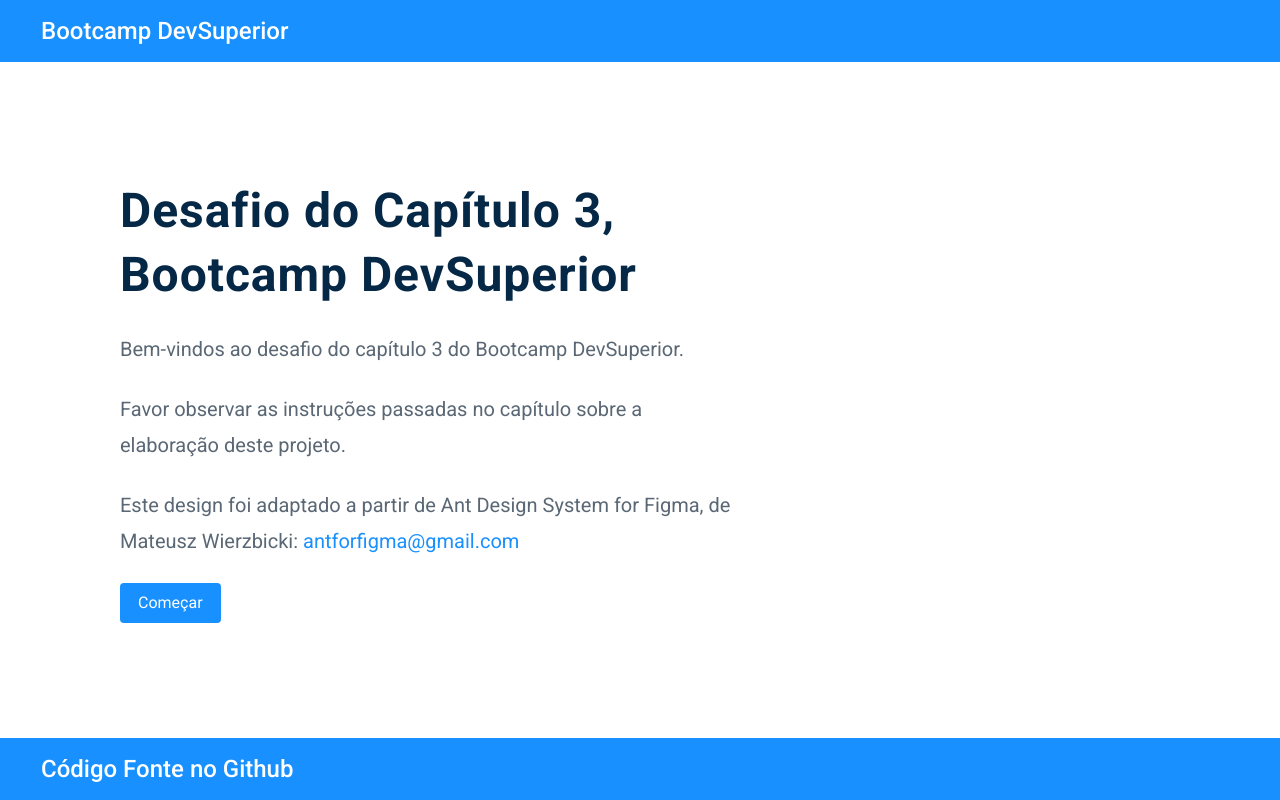
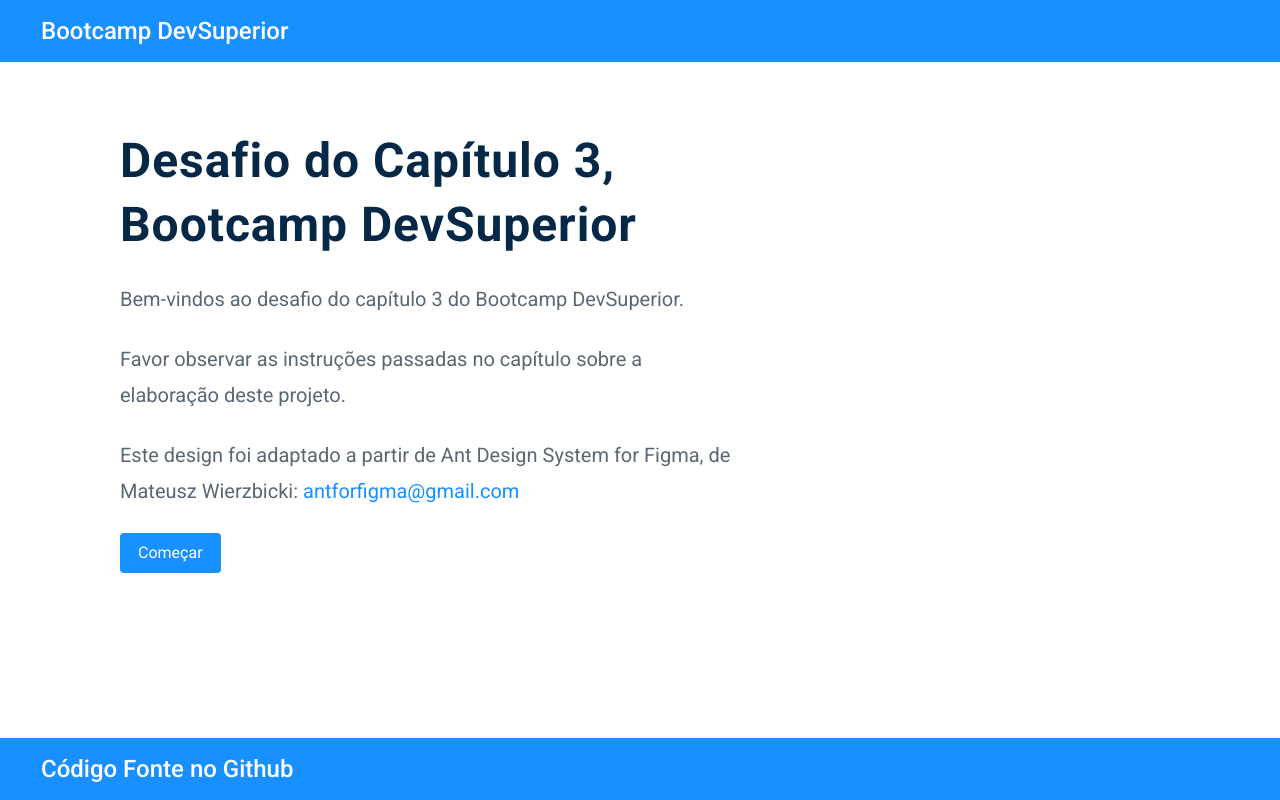
Before and after one commit to tarcnux/github-user-search, a React (Create React App) app: page / in a window 1280 px wide. Built offline with nearby package versions, Linux system fonts and the light colour scheme.

Commit message:
Fix Laout issues

```diff
--- a/src/pages/Home/styles.scss
+++ b/src/pages/Home/styles.scss
@@ -1,5 +1,5 @@
 main.home-container {
-    padding-top : 117px;
+    padding-top : 67px;
     padding-left: 120px;
 }
 
```
Also changed, not shown: src/Components/Footer/styles.scss (line endings or trailing spaces).
